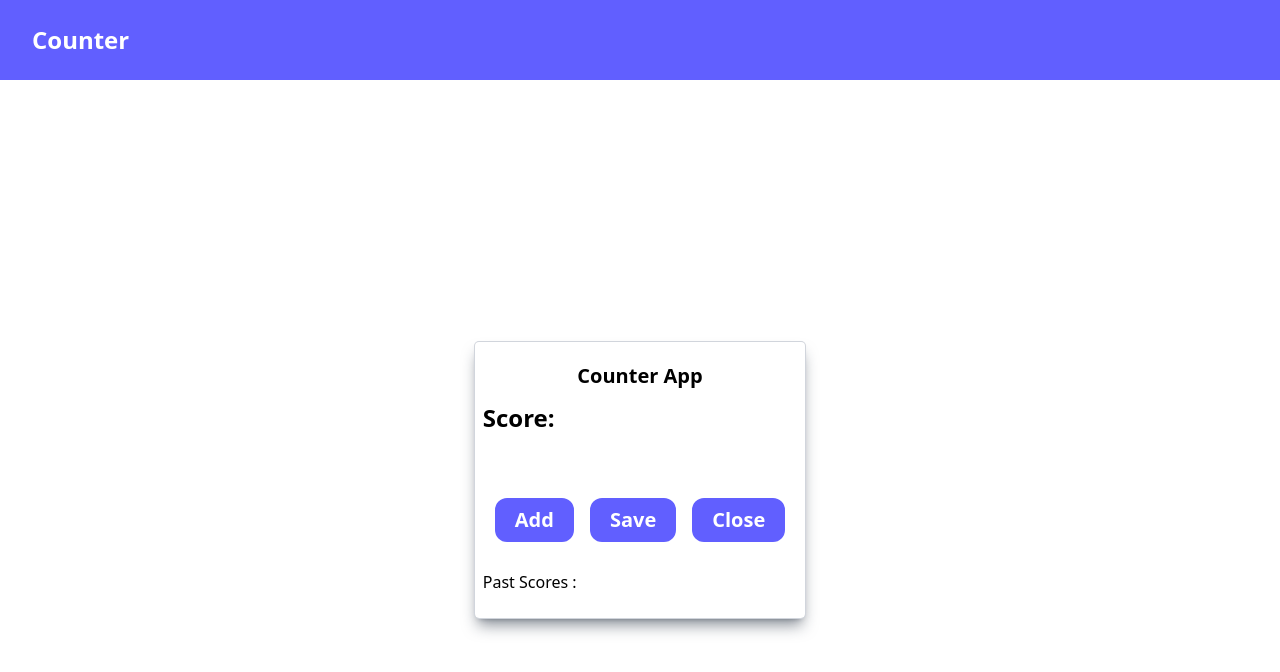
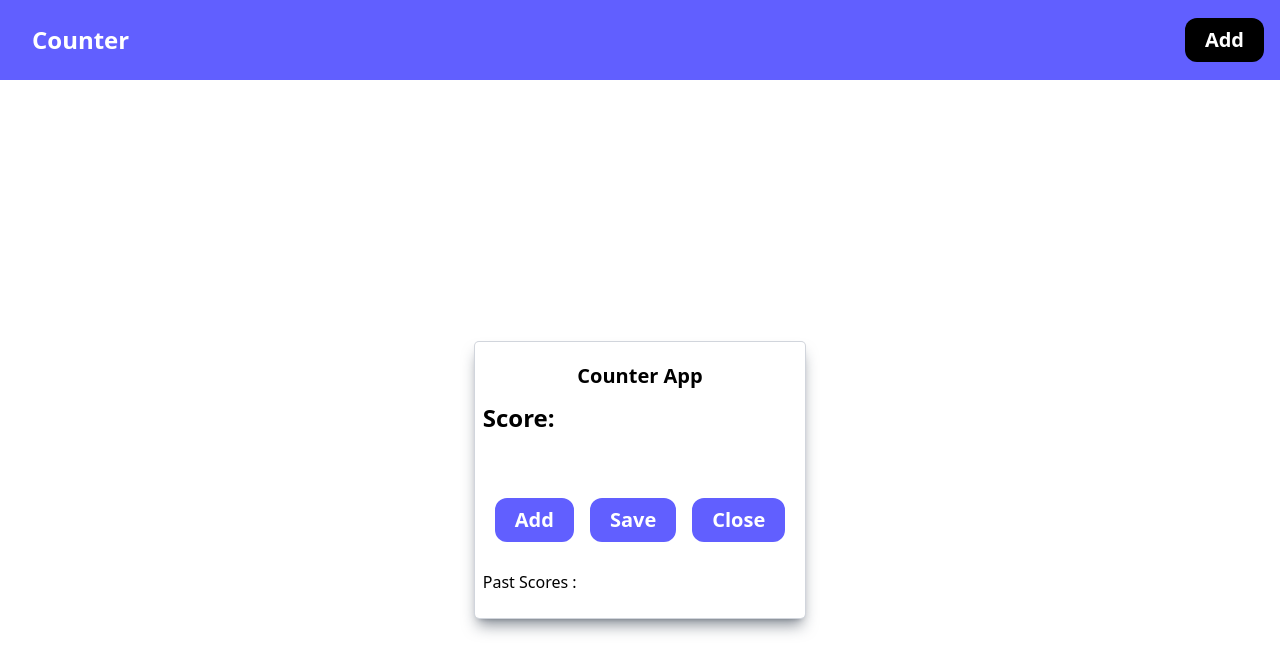
Before and after one commit to Abdibasid-Moh-aden0005/Counter-app, a plain HTML site: page index.html in a window 1280 px wide. Drawn offline with nearby package versions, Linux system fonts and the light colour scheme.

Commit message:
button added

```diff
--- a/index.html
+++ b/index.html
@@ -20,6 +20,14 @@
     >
       <div class="px-4">
         <h2 class="text-white font-[700] text-2xl">Counter</h2>
+      </div>
+      <!-- right part: -->
+      <div>
+        <button
+          class="px-5 py-2 bg-black text-white rounded-xl font-[600] text-xl transition duration-600 ease-in-out hover:scale-105 focus:bg-white focus:text-black"
+        >
+          Add
+        </button>
       </div>
     </nav>
     <!--  -->
```
